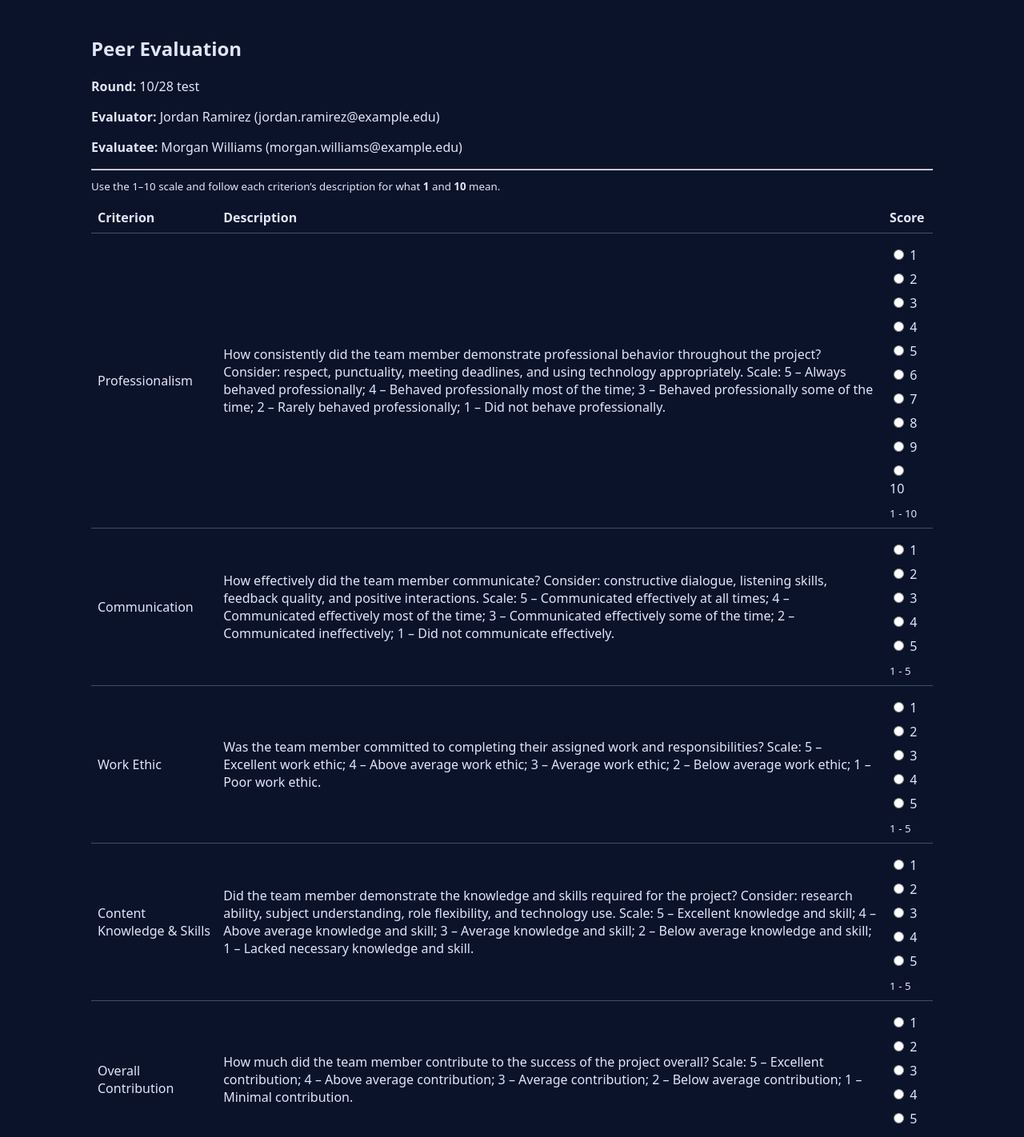
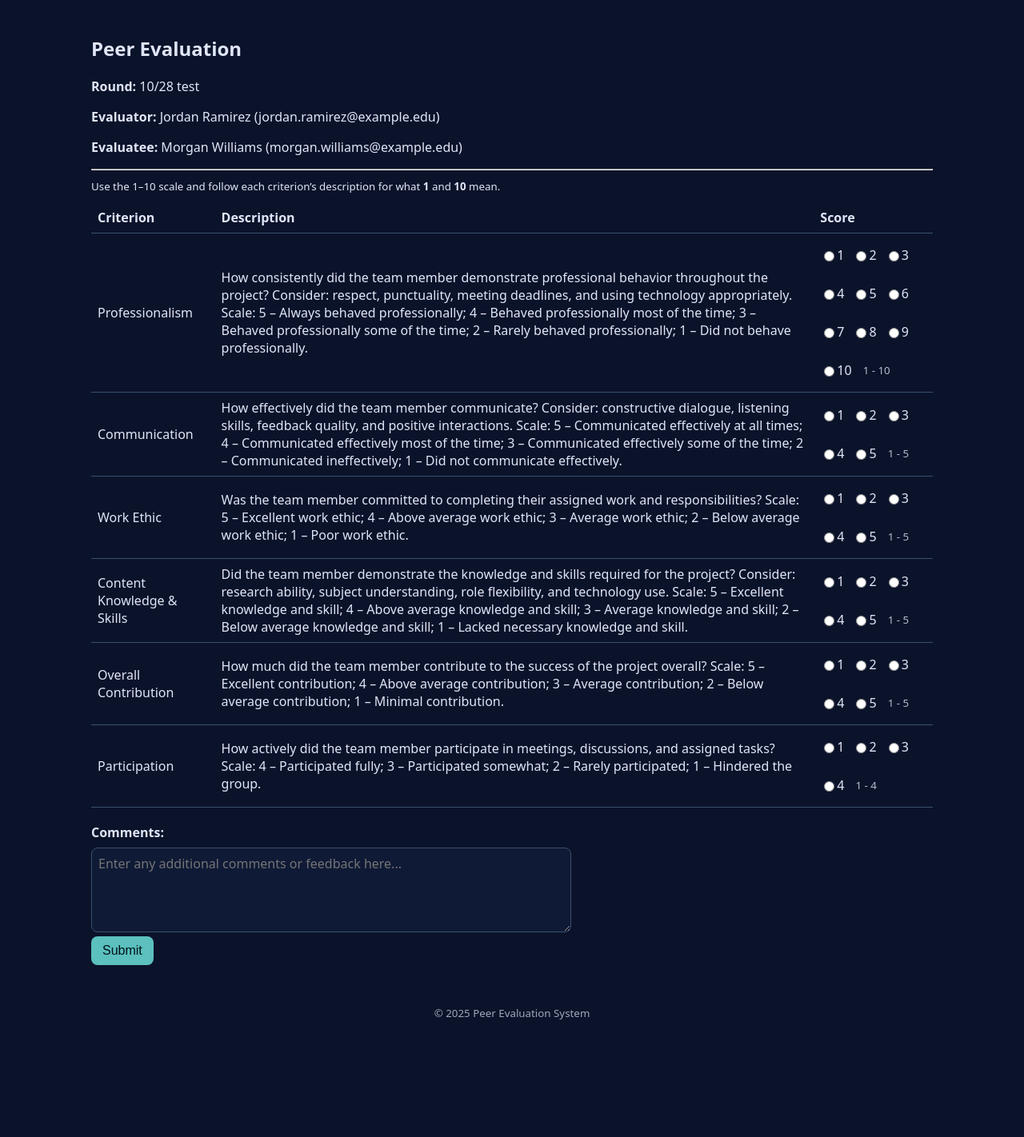
Before and after one commit to AlexHusseini/CapstoneProject, a Flask app: page /evaluate/0ed1a9e4bf724e678dcd855d91eebeab in a window 1280 px wide. Shown: the part 59-1481 px from the top of the page at 80% size. After the commit the page ends 1334 px from the top, so only its background shows below. Run offline with Flask 3, Linux system fonts and the light colour scheme; some libraries are stand-ins or nearby versions.

Commit message:
revisions

```diff
--- a/static/styles.css
+++ b/static/styles.css
@@ -179,6 +179,24 @@ footer{ text-align:center; padding:24px; opacity:0.7; }
   vertical-align: middle;
 }
 
+.radio-scale {
+  display: inline-flex;
+  align-items: center;
+  gap: 10px;
+  flex-wrap: wrap;
+}
+
+.radio-scale label {
+  display: inline-flex;
+  align-items: center;
+  justify-content: center;
+}
+
+.radio-scale small {
+  margin-left: 4px;
+  opacity: 0.8;
+}
+
 /* Auth/Login layout */
 .auth-wrap {
     display: flex;
--- a/templates/courses.html
+++ b/templates/courses.html
@@ -29,7 +29,10 @@
     <li>
       <a href="{{ url_for('course_detail', course_id=c.id) }}">{{ c.display_name }}</a>
       ({{ counts.get(c.id, 0) }})
-      <a href="{{ url_for('course_detail', course_id=c.id) }}" style="margin-left: 8px; font-size: 14px; padding: 2px 6px; text-decoration: none; color: var(--accent); border: 1px solid var(--accent); border-radius: 4px; display: inline-block;">Manage</a>
+      <a href="{{ url_for('course_detail', course_id=c.id) }}"
+         style="margin-left: 8px; font-size: 14px; padding: 2px 6px; text-decoration: none; background: var(--accent); color: #000; border: none; border-radius: 4px; display: inline-block;">
+        Manage
+      </a>
     </li>
   {% else %}
     <li>No courses yet.</li>
--- a/templates/evaluation_form.html
+++ b/templates/evaluation_form.html
@@ -22,9 +22,9 @@
         <td>{{ item.criterion }}</td>
         <td>{{ item.description or "" }}</td>
         <td>
-          <div role="radiogroup" aria-label="{{ item.criterion }} score">
+          <div class="radio-scale" role="radiogroup" aria-label="{{ item.criterion }} score">
             {% for s in range(1, item.max_score + 1) %}
-              <label style="margin-right:10px;">
+              <label>
                 <input type="radio" name="criterion_{{ item.id }}" value="{{ s }}" {% if s == 1 %}required{% endif %}> {{ s }}
               </label>
             {% endfor %}
```
Also changed, not shown: instance/peer_eval.sqlite, test_models.py (line endings or trailing spaces), test_scoring.py (line endings or trailing spaces).
